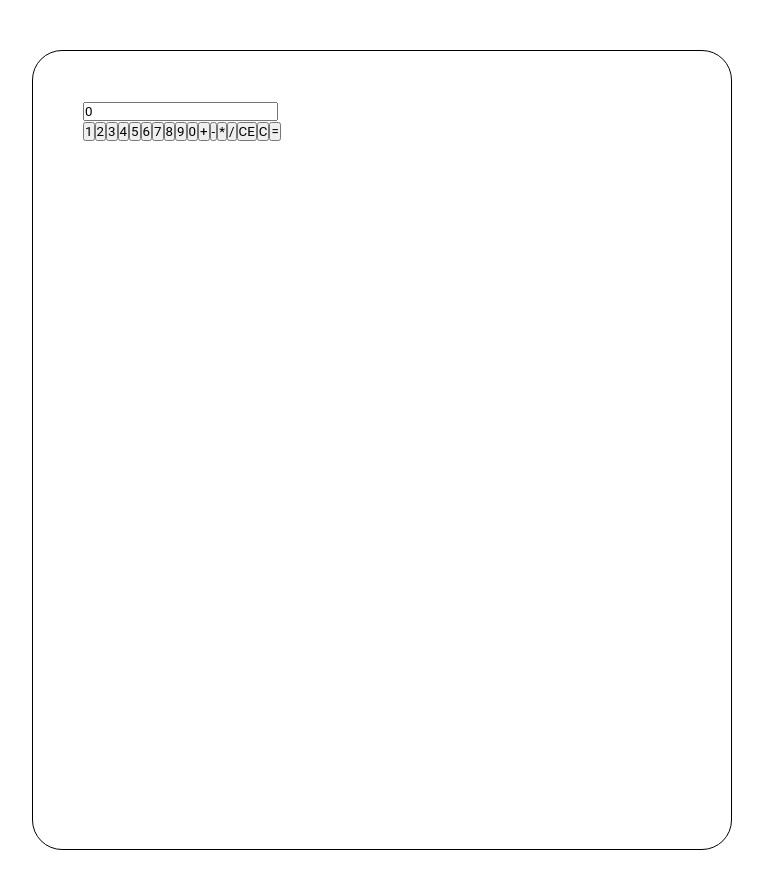
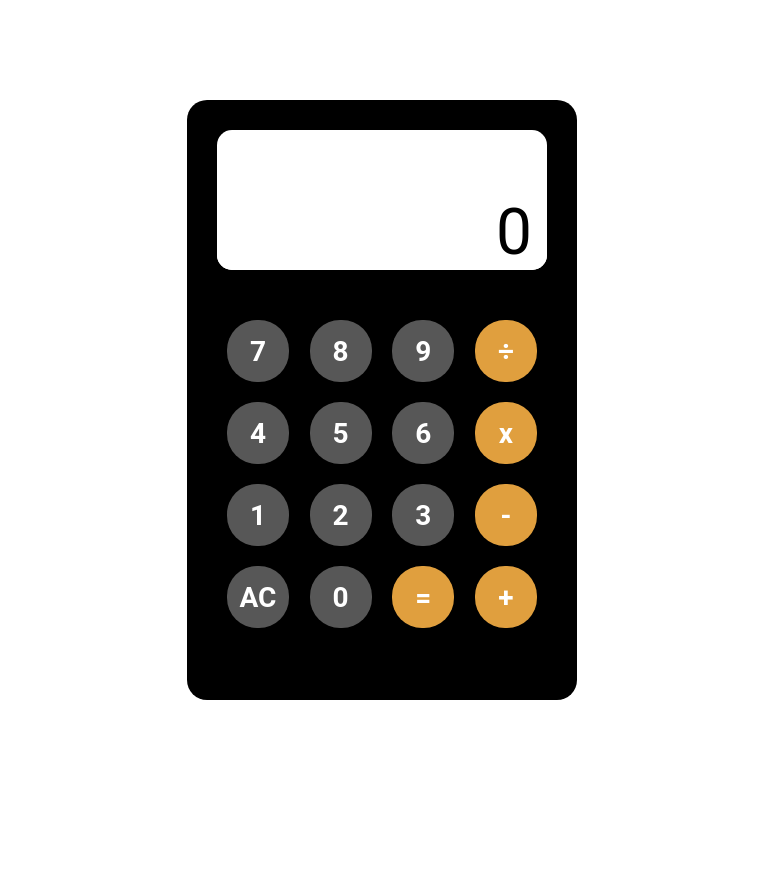
Before and after one commit to Kaipaeff/cacl, a React (Create React App) app: page / in a window 1280 px wide. Shown: the top 888 px of the page, without its empty margins (258-1021 px from the left). After the commit the page ends 800 px from the top, so only its background shows below. Built offline with nearby package versions, Linux system fonts and the light colour scheme.

Commit message:
styles added

```diff
--- a/src/buttons/Buttons.jsx
+++ b/src/buttons/Buttons.jsx
@@ -1,23 +1,21 @@
-const Buttons = {
-  buttons: [
-    { val: '1' },
-    { val: '2' },
-    { val: '3' },
-    { val: '4' },
-    { val: '5' },
-    { val: '6' },
-    { val: '7' },
-    { val: '8' },
-    { val: '9' },
-    { val: '0' },
-    { val: '+' },
-    { val: '-' },
-    { val: '*' },
-    { val: '/' },
-    { val: 'CE' },
-    { val: 'C' },
-    { val: '=' },
-  ]
-}
+const Buttons = [
+  { val: '7', id: 1 },
+  { val: '8', id: 2 },
+  { val: '9', id: 3 },
+  { val: '÷', id: 4, operation: true },
+  { val: '4', id: 5 },
+  { val: '5', id: 6 },
+  { val: '6', id: 7 },
+  { val: 'x', id: 8, operation: true },
+  { val: '1', id: 9 },
+  { val: '2', id: 10 },
+  { val: '3', id: 11 },
+  { val: '-', id: 12, operation: true },
+  { val: 'AC', id: 13 },
+  { val: '0', id: 14 },
+  { val: '=', id: 15, operation: true },
+  { val: '+', id: 16, operation: true },
+]
+
 
 export default Buttons;
--- a/src/components/app/App.jsx
+++ b/src/components/app/App.jsx
@@ -1,9 +1,9 @@
 import Calculator from '../calculator/Calculator';
-import style from './app.module.css';
+import './app.css';
 
 function App() {
   return (
-    <div className={style.App}>
+    <div className='App'>
       <Calculator />
     </div>
   );
--- a/src/components/app/app.module.css
+++ b/src/components/app/app.css
@@ -9,11 +9,8 @@
 }
 
 .App {
-  max-width: 700px;
-  height: 800px;
-  margin: 50px auto;
-  background-color: #ffffff;
-  border-radius: 30px;
-  border: 1px solid #000000;
-  padding: 50px;
+  display: flex;
+  align-items: center;
+  justify-content: center;
+  margin: 100px auto;
 }
--- a/src/components/calculator/Calculator.jsx
+++ b/src/components/calculator/Calculator.jsx
@@ -1,20 +1,25 @@
 import React, { useState } from "react";
-import style from './calculator.module.css'
+import './calculator.css'
 
 import Buttons from '../../buttons/Buttons'
 
 export default function Calculator() {
 
+
   const [value, setValue] = useState('0')
 
+
   return (
-    <div className={style.container}>
-      <div className={style.output}>
+    <div className='container'>
+
+      <div className='output'>
         <input type="text" defaultValue={value} />
       </div>
-      <div className={style.buttons}>
-        {Buttons.buttons.map(el => <button>{el.val}</button>)}
+
+      <div className='buttons'>
+        {Buttons.map(el => <button className={el.operation ? 'button operation' : 'button'} key={el.id}>{el.val}</button>)}
       </div>
+
     </div>
   );
 }
--- /dev/null
+++ b/src/components/calculator/calculator.css
@@ -0,0 +1,58 @@
+.container {
+  display: flex;
+  flex-direction: column;
+  align-items: center;
+  width: 390px;
+  height: 600px;
+  border-radius: 20px;
+  margin: 0 auto;
+  padding: 30px;
+  background-color: #000000;
+}
+
+.output {
+  display: flex;
+  flex-direction: column;
+  justify-content: flex-end;
+  width: 100%;
+  height: 140px;
+  margin-bottom: 40px;
+  background-color: #ffffff;
+  border-radius: 15px;
+}
+
+.output input {
+  background-color: #ffffff;
+  border-radius: 15px;
+  text-align: right;
+  border: none;
+  font-size: 64px;
+  padding-right: 15px;
+}
+
+.buttons {
+  display: flex;
+  flex-direction: row;
+  flex-wrap: wrap;
+  justify-content: space-between;
+}
+
+.button {
+  display: flex;
+  justify-content: center;
+  align-items: center;
+  font-size: 28px;
+  font-weight: 600;
+  margin: 10px;
+  width: 62px;
+  height: 62px;
+  border: none;
+  border-radius: 30px;
+  background-color: #575757;
+  color: #ffffff;
+  cursor: pointer;
+}
+
+.button.operation {
+  background-color: #e09f3e;
+}
```
Also changed, not shown: src/components/calculator/calculator.module.css (deleted).
